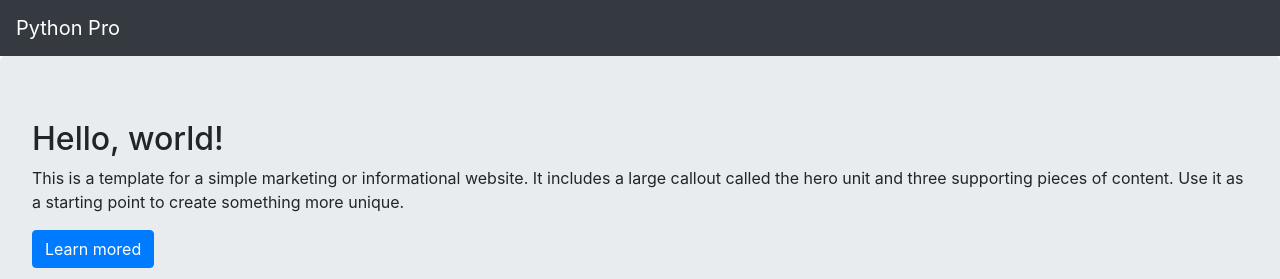
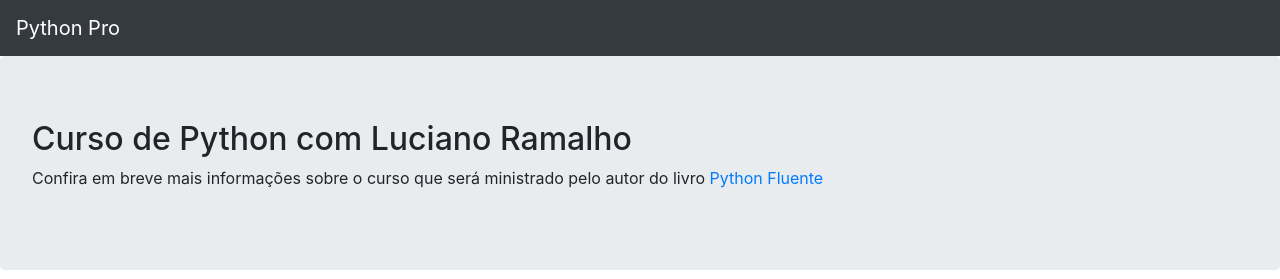
Before and after one commit to matheuspdf/curso_django_devpro, a Django app: page / in a window 1280 px wide. Shown: the top 279 px of the page. Run offline with Django 4.2, Linux system fonts and the light colour scheme; some libraries are stand-ins or nearby versions.

Commit message:
Favicon, Imagens e HTML

```diff
--- a/pypro/base/templates/base/home.html
+++ b/pypro/base/templates/base/home.html
@@ -8,6 +8,8 @@
       <title>Python Pro</title>
       <meta name="description" content="Página do curso Python Pro">
       <meta name="author" content="Matheus Lopes">
+
+      <link rel="icon" type="image/png" href="{% static 'img/favicon.png' %}" />
 
       <link href="{% static 'css/bootstrap.min.css' %}" rel="stylesheet">
       <link href="{% static 'css/style.css' %}" rel="stylesheet">
@@ -29,28 +31,31 @@
       </nav>
       <div class="jumbotron">
          <h2>
-            Hello, world!
+            Curso de Python com Luciano Ramalho
          </h2>
          <p>
-            This is a template for a simple marketing or informational website. It includes a large callout called the hero unit and three supporting pieces of content. Use it as a starting point to create something more unique.
-         </p>
-         <p>
-            <a class="btn btn-primary btn-large" href="#">Learn mored</a>
+            Confira em breve mais informações sobre o curso que será ministrado pelo autor do livro
+            <a href="https://www.amazon.com.br/Python-Fluente-Programa%C3%A7%C3%A3o-Concisa-Eficaz/dp/857522462X"
+               target="_blank">Python Fluente</a>
          </p>
       </div>
       <div class="row">
          <div class="col-md-12">
             <div class="card">
                <h5 class="card-header">
-                  Card title
+                  Mais detalhes sobre o instrutor
                </h5>
                <div class="card-body">
                   <p class="card-text">
-                     Card content
+                     <img src="{% static 'img/luciano_ramalho.jpg' %}" alt="Luciano Ramalho" class="img-thumbnail float-left mr-3" width="40%" height="auto">
+                     Ramalho é sócio e professor na <a href="https://www.python.pro.br">Python Pro</a> e autor do Livro Python Fluente.
+                     Foi diretor técnico do Brasil Online, primeiro portal da Abril S/A na Web.
+                     Liderou times para os portais IDG Now, BOL, UOL, AOL Brasil e outros, usando Python desde 1998.
+                     Como instrutor, atendeu clientes como Citibank, CPqD, Serpro, Presidência da República, Globo.com e Itaú.
+                     Palestrante em eventos internacionais como FISL, PyCon US e OSCON.
+                     Ajudou a criar a Associação Python Brasil e foi seu presidente.
+                     É membro da Python Software Foundation e fundador do Garoa Hacker Clube, o primeiro hackerspace do Brasil.
                   </p>
-               </div>
-               <div class="card-footer">
-                  Card footer
                </div>
             </div>
          </div>
```
